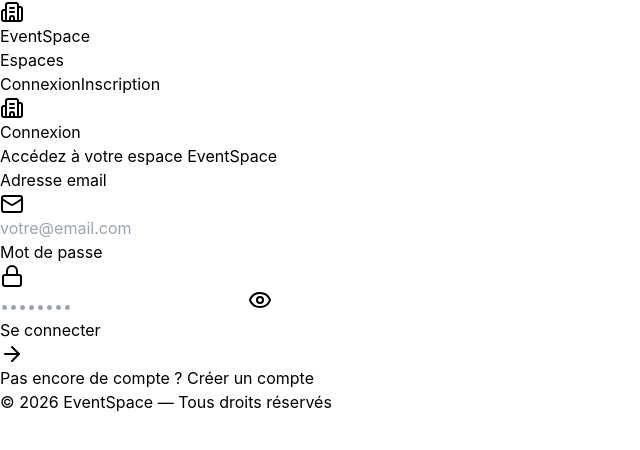
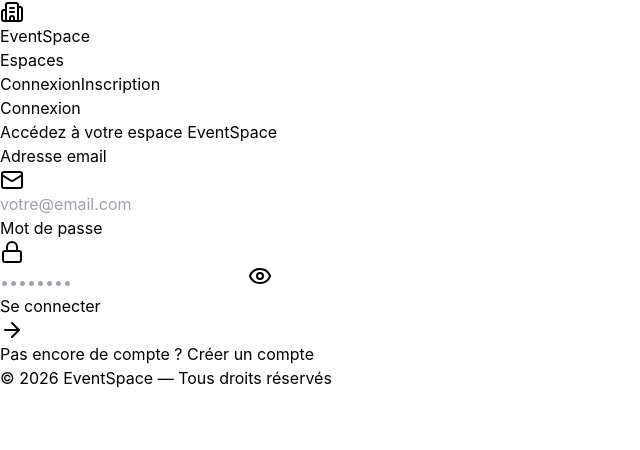
Before and after one commit to salmach33/eventspace-platform, a React (Vite) app in the folder frontend/: page /login in a window 1280 px wide. Shown: the top 450 px of the page, without its empty margins (0-640 px from the left). Built offline with nearby package versions, Linux system fonts and the light colour scheme.

Commit message:
modif login

```diff
--- a/frontend/src/pages/AuthPages.jsx
+++ b/frontend/src/pages/AuthPages.jsx
@@ -109,14 +109,6 @@ export function LoginPage() {
       <Background />
 
       <div className="w-full max-w-md">
-        {/* Logo */}
-        <div className="text-center mb-8">
-          <div className="inline-flex items-center gap-2.5 bg-white/10 backdrop-blur-sm border border-white/20 text-white px-5 py-2.5 rounded-2xl">
-            <Building2 className="w-6 h-6 text-teal-300" />
-
-          </div>
-        </div>
-
         {/* Card */}
         <div className="bg-white rounded-3xl shadow-2xl shadow-black/30 overflow-hidden">
           {/* top accent */}
@@ -206,14 +198,6 @@ export function RegisterPage() {
       <Background />
 
       <div className="w-full max-w-md">
-        {/* Logo */}
-        <div className="text-center mb-8">
-          <div className="inline-flex items-center gap-2.5 bg-white/10 backdrop-blur-sm border border-white/20 text-white px-5 py-2.5 rounded-2xl">
-            <Building2 className="w-6 h-6 text-teal-300" />
-            <span className="text-xl font-extrabold tracking-tight">EventSpace</span>
-          </div>
-        </div>
-
         {/* Card */}
         <div className="bg-white rounded-3xl shadow-2xl shadow-black/30 overflow-hidden">
           <div className="h-1.5 bg-gradient-to-r from-teal-400 via-teal-500 to-emerald-400" />
```
